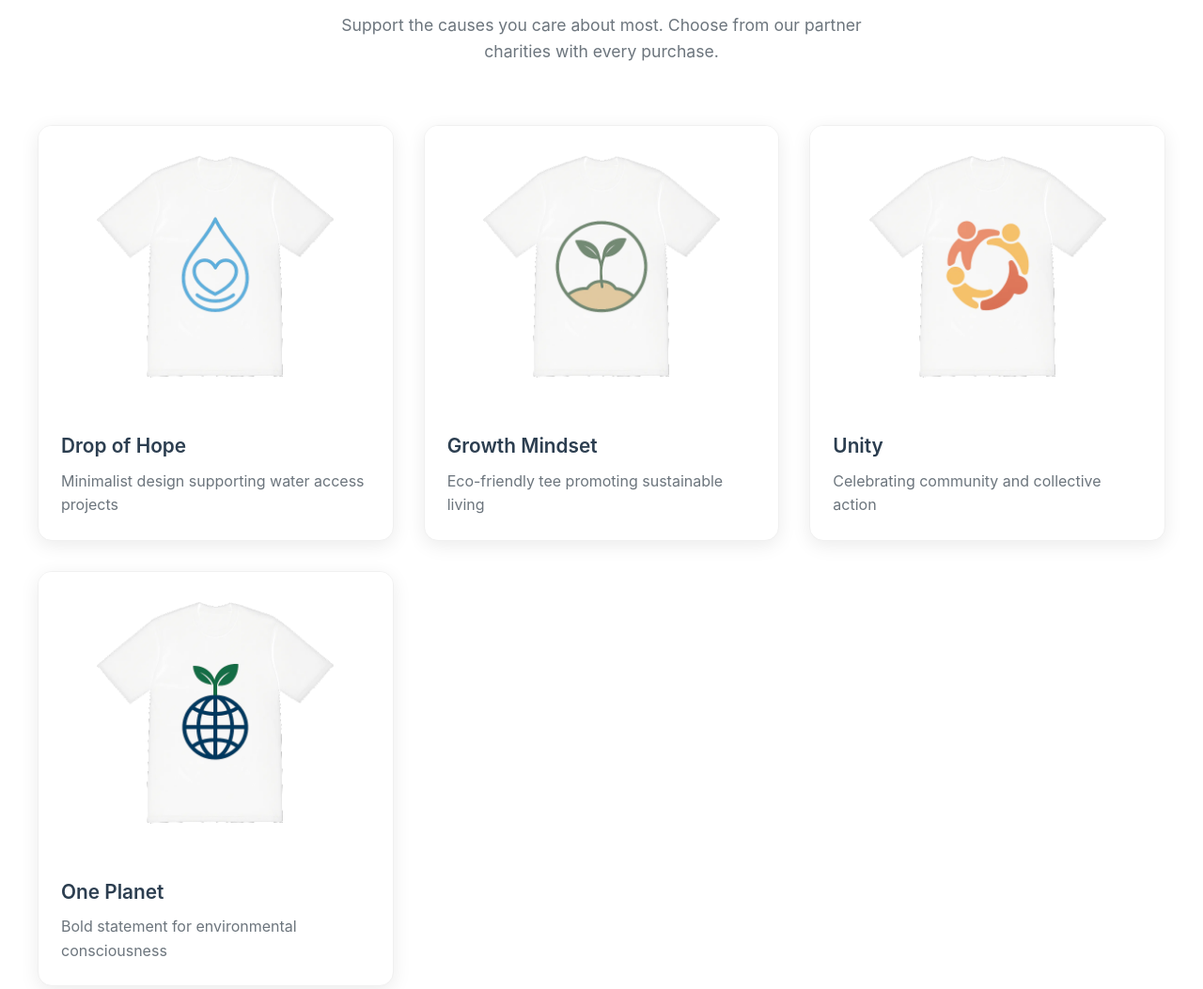
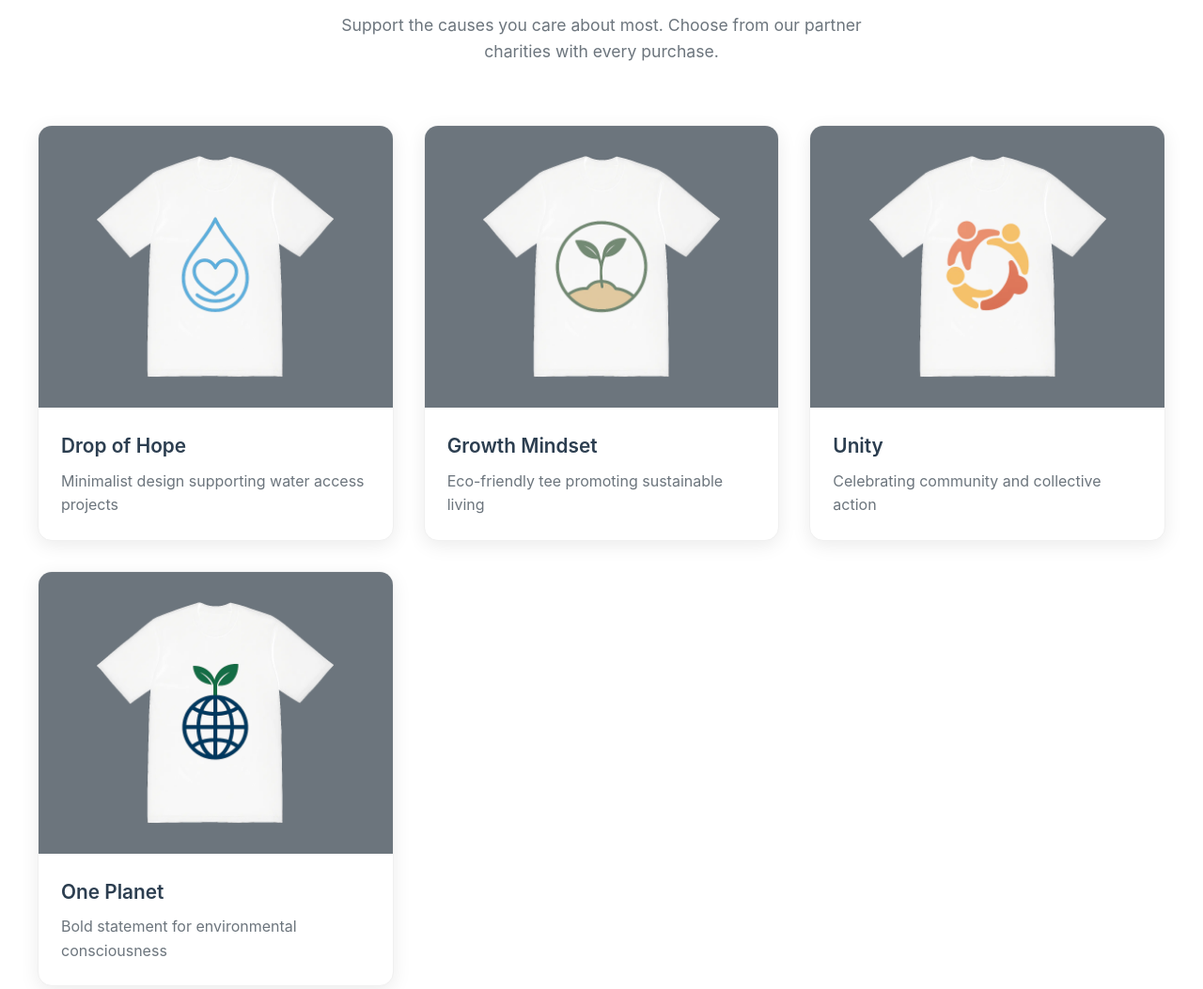
Before and after one commit to torrencehatch/shop, a plain HTML site: page index.html in a window 1280 px wide. Shown: the part 963-2016 px from the top of the page at 94% size. Drawn offline with Linux system fonts and the light colour scheme.

Commit message:
Add files via upload

```diff
--- a/index.html
+++ b/index.html
@@ -190,7 +190,7 @@
         .product-image {
             width: 100%;
             height: 300px;
-            background: #ffffff;
+            background: #6c757d;
             display: flex;
             align-items: center;
             justify-content: center;
```
